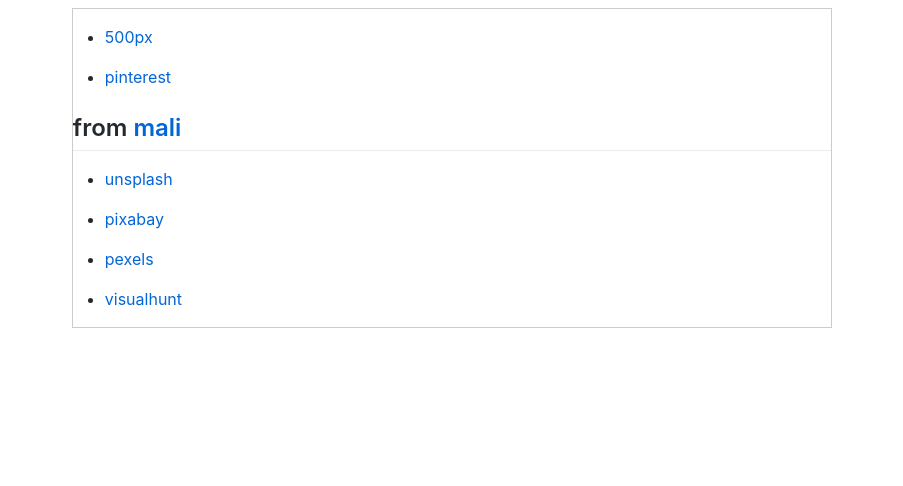
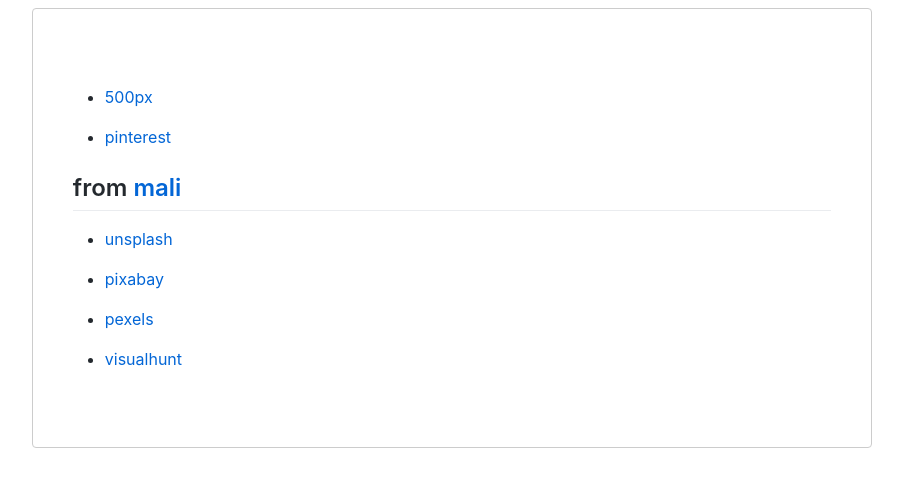
Before and after one commit to andyiac/42gate.com, a plain HTML site: page designer/index.html in a window 1280 px wide. Shown: the whole page, without its empty margins (188-1091 px from the left). Drawn offline with Linux system fonts and the light colour scheme.

Commit message:
modify css

```diff
--- a/src/gfm.css
+++ b/src/gfm.css
@@ -15,6 +15,8 @@
   width:60%;
   margin: 0 auto;
   border: 1px solid #ccc;
+  border-radius: 4px;
+  padding: 60px 40px;
   word-wrap: break-word;
 }
 
```
